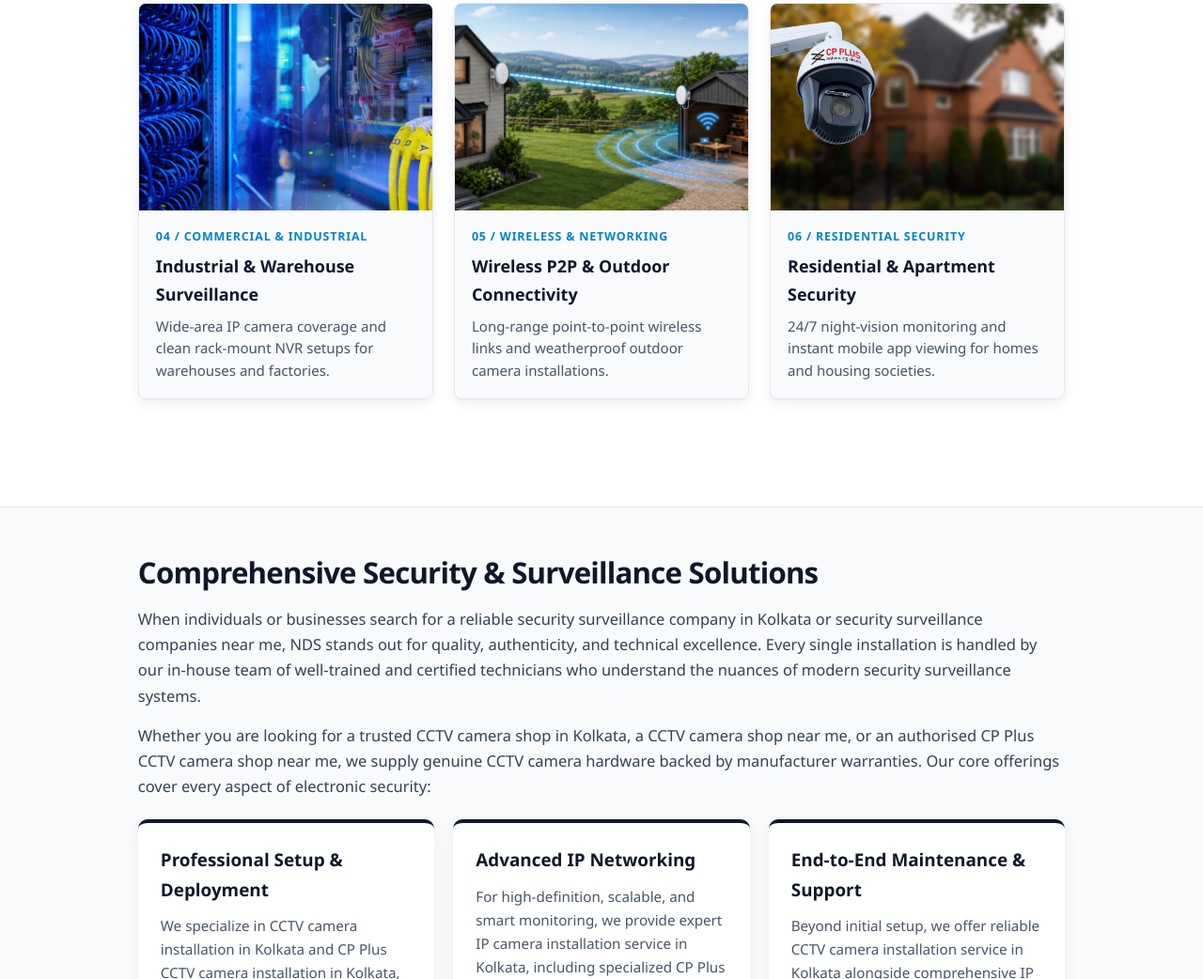
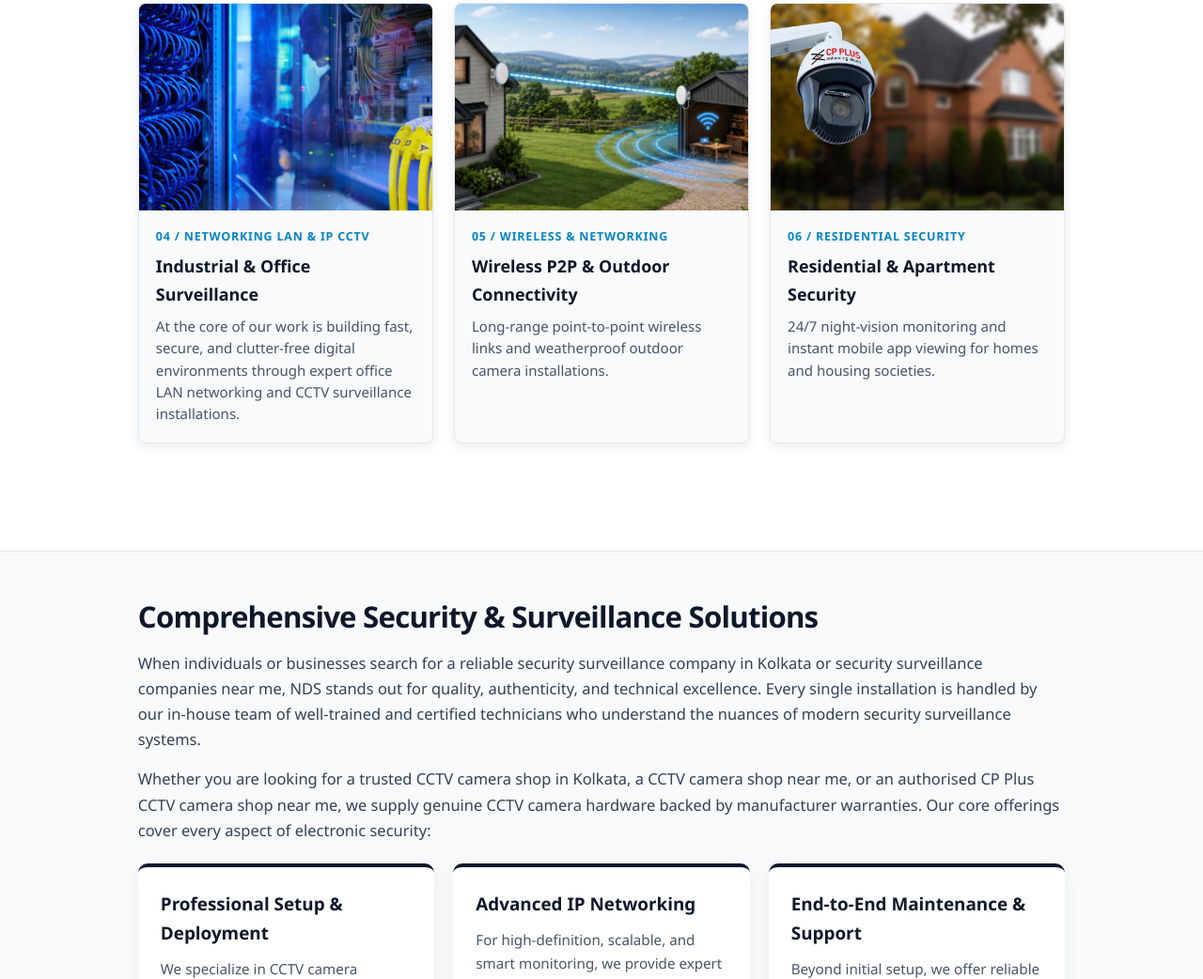
Before and after one commit to nationaldivinecctv/nds-cctv, a plain HTML site: page index.html in a window 1280 px wide. Shown: the part 1721-2763 px from the top of the page at 94% size. Drawn offline with Linux system fonts and the light colour scheme.

Commit message:
Update index.html

```diff
--- a/index.html
+++ b/index.html
@@ -428,9 +428,9 @@
           <div class="photo">
             <img src="image4.jpg" alt="Industrial & Warehouse Surveillance" />
             <div class="photo-caption">
-              <span class="photo-tag">04 / COMMERCIAL &amp; INDUSTRIAL</span>
-              <h3>Industrial &amp; Warehouse Surveillance</h3>
-              <p>Wide-area IP camera coverage and clean rack-mount NVR setups for warehouses and factories.</p>
+              <span class="photo-tag">04 / NETWORKING LAN &amp; IP CCTV</span>
+              <h3>Industrial &amp; Office Surveillance</h3>
+              <p>At the core of our work is building fast, secure, and clutter-free digital environments through expert office LAN networking and CCTV surveillance installations.</p>
             </div>
           </div>
 
```
